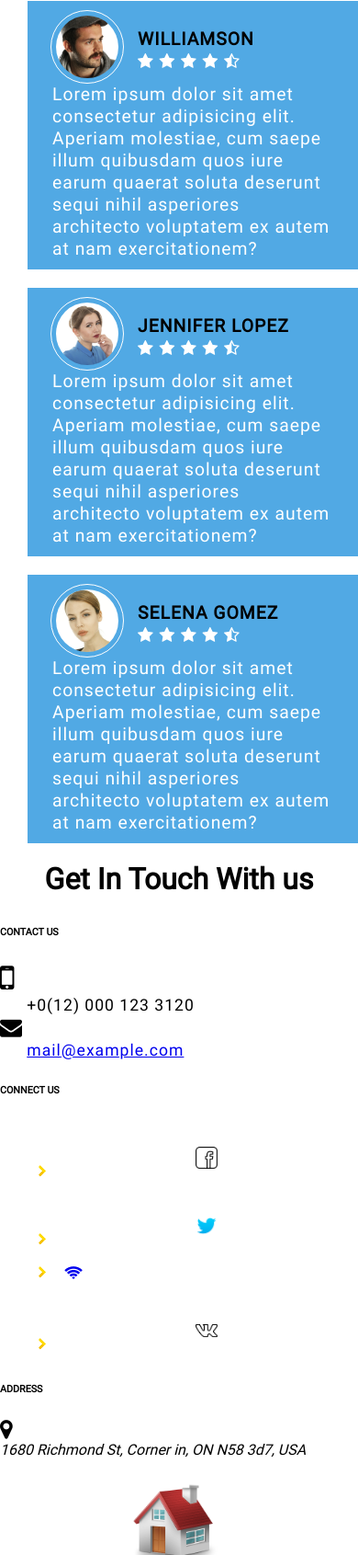
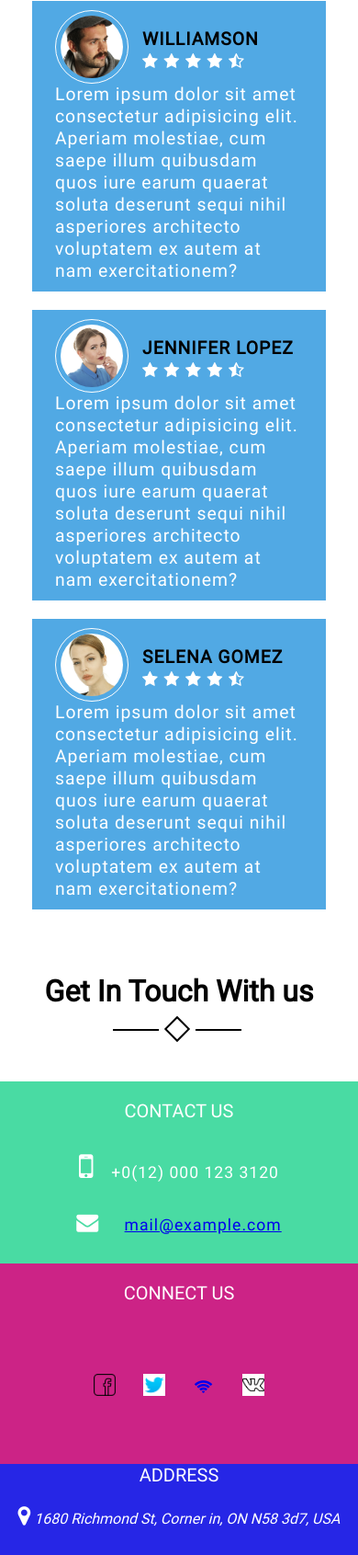
Before and after one commit to Urosm93/bit-web, a plain HTML site: page Project/Project.html in a window 390 px wide. Shown: the part 1933-3624 px from the top of the page at 92% size. Drawn offline with Linux system fonts and the light colour scheme.

Commit message:
Project mobile

```diff
--- a/Project/Project.html
+++ b/Project/Project.html
@@ -142,17 +142,26 @@
             <p>Lorem ipsum dolor sit amet consectetur adipisicing elit. Aperiam molestiae, cum saepe illum quibusdam quos iure
                 earum quaerat soluta deserunt sequi nihil asperiores architecto voluptatem ex autem at nam exercitationem?</p>
         </div> -->
-        <h3>Get In Touch With us</h3>
-        <h6>CONTACT US</h6>
-        <i class="fa fa-mobile" style="font-size:36px"></i>
-        <p>+0(12) 000 123 3120</p>
-        <i class="fa fa-envelope" style="font-size:24px"></i>
-        <p>
-            <a href="mailto:mail@example.com">mail@example.com</a>
-        </p>
+        <h3 class="h3margin">Get In Touch With us</h3>
+        <div class="linedecoration clearfix">
+            <div class="lineleft"></div>
+            <div class="romb"></div>
+            <div class="lineright"></div>
+        </div>
+        <div class="contact">
+            <h6>CONTACT US</h6>
+            <p>
+                <i class="fa fa-mobile" style="font-size:36px"></i>
+                +0(12) 000 123 3120</p>
+            <p class="ipadding">
+                <i class="fa fa-envelope" style="font-size:24px"></i>
 
+                <a href="mailto:mail@example.com">mail@example.com</a>
+            </p>
+        </div>
+        <div class="connect">
         <h6>CONNECT US</h6>
-        <ul class="social-icons">
+        <ul class="social-icons" "clearfix">
             <li>
                 <a href="#">
                     <img src="images/facebook.ico">
@@ -164,7 +173,7 @@
                 </a>
             </li>
             <li>
-                <a href="#">
+                <a href="#" class="wifi">
                     <i class="fa fa-wifi"></i>
                 </a>
             </li>
@@ -174,23 +183,33 @@
                 </a>
             </li>
         </ul>
+    </div>
+    <div class="address">
         <h6>ADDRESS</h6>
         <i class="fa fa-map-marker" style="font-size:24px"></i>
         <address>1680 Richmond St, Corner in, ON N58 3d7, USA</address>
+    </div>
         <div class="home">
             <img src="images/house.png">
         </div>
-        <!-- <iframe src="https://www.google.com/maps/embed?pb=!1m14!1m12!1m3!1d11322.276616522473!2d20.45802175!3d44.80996845!2m3!1f0!2f0!3f0!3m2!1i1024!2i768!4f13.1!5e0!3m2!1sen!2srs!4v1525355985594"
-                width="600" height="450" frameborder="0" style="border:0" allowfullscreen></iframe> -->
+         <iframe src="https://www.google.com/maps/embed?pb=!1m14!1m12!1m3!1d11322.276616522473!2d20.45802175!3d44.80996845!2m3!1f0!2f0!3f0!3m2!1i1024!2i768!4f13.1!5e0!3m2!1sen!2srs!4v1525355985594"
+                width="600" height="450" frameborder="0" style="border:0" allowfullscreen></iframe>
 
-        <h3>Mail us</h3>
+        <h3 class="mailus">Mail us</h3>
+        <div class="linedecoration clearfix">
+            <div class="lineleft"></div>
+            <div class="romb"></div>
+            <div class="lineright"></div>
+        </div>
+       <div class="form">
         <form action="#">
             <input type="text" name="firstname" placeholder="Name">
             <input type="email" name="email" placeholder="Email">
             <input type="number" name="telephone" placeholder="Telephone">
             <textarea cols="20" rows="6">Message</textarea>
-            <input type="submit" name="Submit">
+            <input type="submit" name="Submit" class="submit">
         </form>
+    </div>
     </main>
 
     <footer>
--- a/Project/main.css
+++ b/Project/main.css
@@ -162,16 +162,18 @@ body {
     main div.people ul{
         float: left;
         display: inline-block;
-        widows: 90%;
-        padding-left: 30px;
-        margin: 10px 0;
+        widows: 85%;
+
+        margin: 10px auto 60px auto;
+        padding-left: 35px;
     }
 
     main div.people ul li{
         list-style: none;
         background-color: rgb(81, 169, 228);
         display:inline-block;
-        margin: 10px 0;
+        margin: 10px auto;
+        width: 90%;
 
     }
     main div.people ul li img{
@@ -215,8 +217,105 @@ body {
         margin-top: 10px;
         width: 90%;
     }
+    .h3margin{
+        margin-top: 60px;
+    }
+    .contact{
+        background-color: rgb(73, 219, 163);
+        color: white;
+        text-align: center;
+    }
+    h6 {
+        font-size: 20px;
+        font-weight: 400;
+    }
+    .contact h6{
+        padding-top: 20px;
+        margin-bottom: 30px;
+    }
+    .contact p{
+        display: inline-block;
+        width:70%;
+        padding-bottom: 30px;
+    }
 
+    .contact p i{
+        width: 30px;
+        padding-right: 15px;
+    }
+    .contact p a {
+        margin-left: 17px;
+    }
 
+    .connect {
+        color: white;
+        background-color: rgb(204, 35, 134);
+        text-align: center;
+    }
+
+    .connect h6{
+        padding-top: 20px;
+        margin-top: 0px;
+    }
+    .connect ul{
+        padding: 0px;
+        padding-bottom: 50px;
+        margin-bottom: 0;
+
+    }.connect ul li{
+        list-style: none;
+        display: inline-block;
+        width: 50px;
+    }
+    .connect ul li i{
+        display: inline-block;
+        float: left;
+    }
+    .wifi i{
+        padding-bottom: 10px;
+    }
+    .address {
+        background-color: rgb(38, 38, 230);
+        text-align: center;
+        color: white;
+    }
+    .address h6 {
+        margin-top: 0;
+        margin-bottom: 20px;
+    }
+    .address address {
+        display: inline-block;
+        width: auto;
+        padding-bottom: 30px;
+        font-weight: 400;
+    }
+    .address i{
+        width: auto;
+    }
+    .home img{
+        width: 85%;
+    }
+    .home{
+        background-color: rgb(86, 198, 233);
+    }
+    .form{
+        width: 80%;
+        margin:20px auto;
+    }
+    .form form input{
+        margin-bottom: 15px;
+    }
+    .form form textarea{
+        margin-bottom: 15px;
+    }
+    .submit{
+        background-color: orange;
+        border-radius: 3px;
+        color: white;
+        width: 25%;
+        border-style: none;
+        padding: 10px;
+    }
 
     .social-icons img {
         display: block;
@@ -225,10 +324,34 @@ body {
     .people img {
         width:50px
     }
-    .home img {
-        width:100px;
+
+    iframe {
+        width:100%;
     }
-    iframe {
-        width:300px;
+    footer {
+        background-color: rgb(41, 39, 39);
+    }
+    footer ul li a{
+        color: white;
+        text-decoration: none;
+        font-size: 13px;
+        font-weight: 550;
+
+    }
+    footer ul{
+        list-style: none;
+        padding-left: 35px;
+        padding-top: 40px;
+    }
+    footer ul li{
+        display: inline;
+        margin-right: 10px;
+    }
+    footer p{
+        color:white;
+        font-size: 13px;
+        font-weight: 550;
+        text-align: center;
+        padding-bottom: 40px;
     }
 }
```
Also changed, not shown: Project/pracc.js (added, +22 -0 lines).
